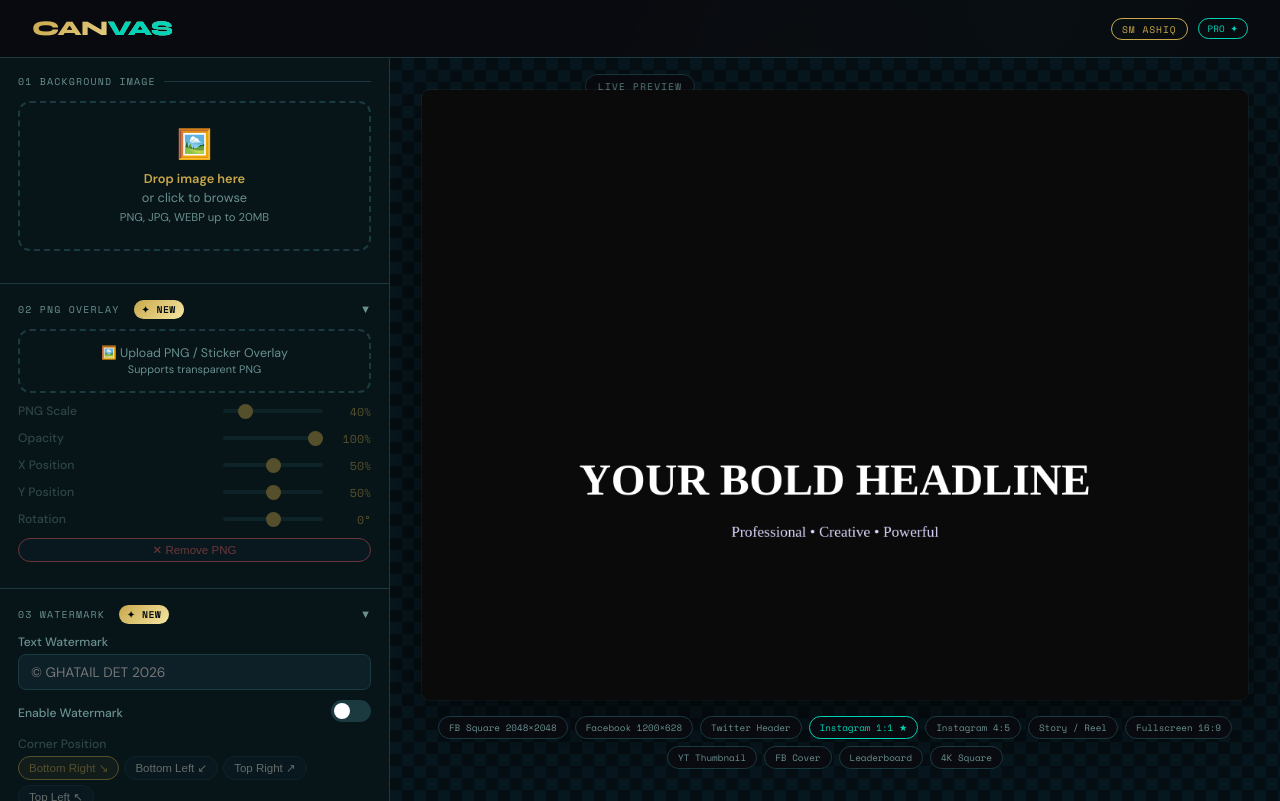
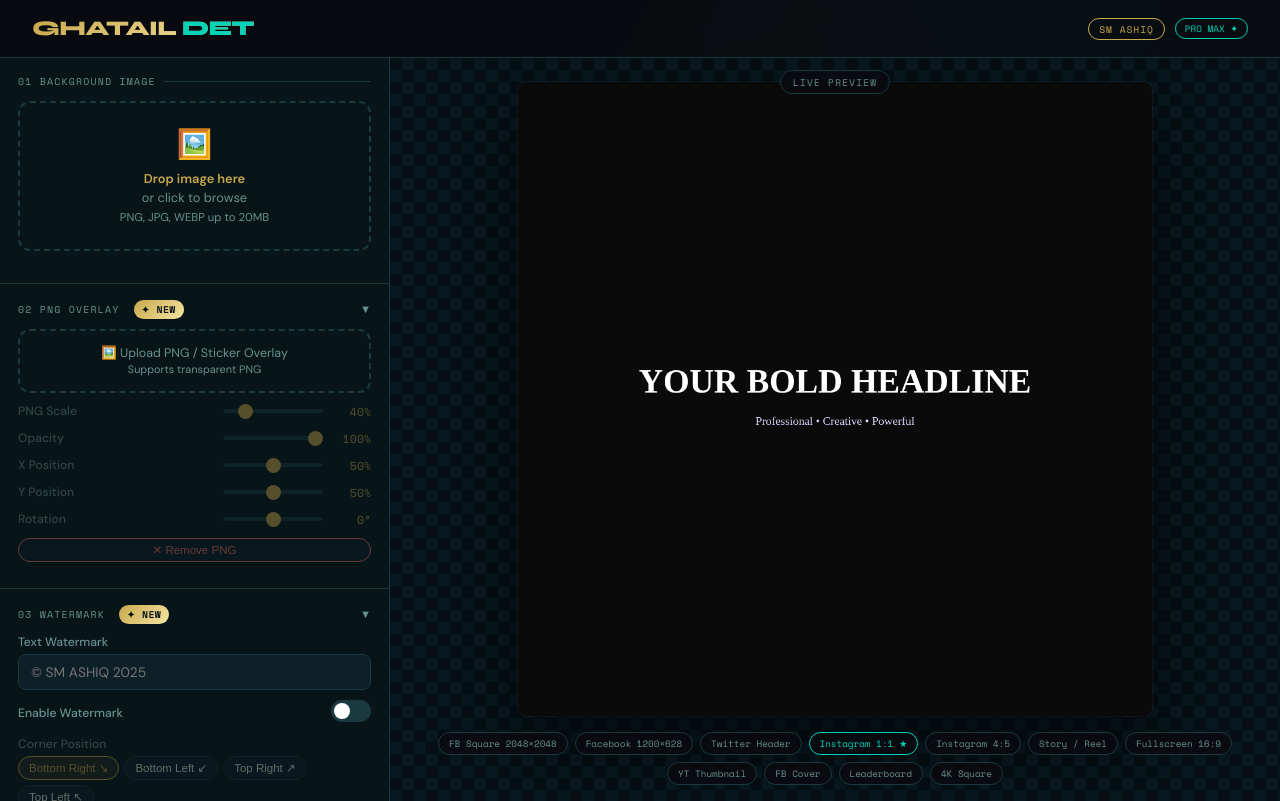
Before and after one commit to ASHIQUE09/CANVAS, a plain HTML site: page index.html in a window 1280 px wide. Drawn offline with nearby package versions, Linux system fonts and the light colour scheme; a web font is replaced by a local one.

Commit message:
Update index.html

```diff
--- a/index.html
+++ b/index.html
@@ -3,7 +3,7 @@
 <head>
 <meta charset="UTF-8">
 <meta name="viewport" content="width=device-width, initial-scale=1.0">
-<title>CANVAS — PRO MAX</title>
+<title>SM ASHIQ Banner Creator — PRO MAX</title>
 <link href="https://fonts.googleapis.com/css2?family=Bebas+Neue&family=DM+Sans:wght@300;400;500;600&family=Playfair+Display:ital,wght@0,700;1,400&family=Space+Mono&family=Syne:wght@700;800&family=Hind+Siliguri:wght@400;600;700&family=Tiro+Bangla:ital@0;1&family=Noto+Sans+Bengali:wght@400;700;900&family=Noto+Serif+Bengali:wght@400;700;900&family=Baloo+Da+2:wght@400;600;700;800&family=Kalpurush&family=Anek+Bangla:wght@400;600;700;800&family=Mina:wght@400;700&family=Galada&family=Bungee+Shade&family=Atma:wght@400;600;700&family=Nikosh&family=Alkatra:wght@400;700&family=Proza+Libre&family=Noto+Nastaliq+Urdu:wght@400;700&family=Murecho:wght@400;700;900&family=Bai+Jamjuree:wght@400;700&family=Khand:wght@400;600;700&family=Rajdhani:wght@400;600;700&family=Yatra+One&family=Teko:wght@400;600;700&family=Saira+Condensed:wght@400;700;900&family=Lilita+One&family=Pacifico&family=Righteous&family=Fredoka:wght@400;600;700&family=Dela+Gothic+One&display=swap" rel="stylesheet">
 <style>
 :root{
@@ -90,11 +90,11 @@ input[type="range"]::-webkit-slider-thumb:hover{transform:scale(1.3)}
 .download-btn:hover{transform:translateY(-2px);box-shadow:0 8px 24px rgba(201,168,76,0.4)}
 .download-btn:hover::before{opacity:1}
 .download-btn:active{transform:translateY(0)}
-.preview-pane{display:flex;flex-direction:column;align-items:center;justify-content:center;padding:32px;gap:16px;background:repeating-conic-gradient(#081820 0% 25%,#060f14 0% 50%) 0 0/24px 24px;height:100%;overflow-y:auto}
-.preview-label{position:absolute;top:16px;left:50%;transform:translateX(-50%);font-family:'Space Mono',monospace;font-size:0.6rem;letter-spacing:0.12em;color:var(--text-muted);text-transform:uppercase;background:rgba(10,10,15,0.8);border:1px solid var(--border);padding:4px 12px;border-radius:100px;backdrop-filter:blur(8px);white-space:nowrap}
-.canvas-wrapper{position:relative;max-width:100%;border-radius:8px;overflow:hidden;box-shadow:0 24px 80px rgba(0,0,0,0.6),0 0 0 1px rgba(255,255,255,0.05)}
-#bannerCanvas{display:block;max-width:100%;height:auto;border-radius:8px}
-.size-presets{display:flex;gap:7px;flex-wrap:wrap;justify-content:center}
+.preview-pane{display:flex;flex-direction:column;align-items:center;justify-content:center;padding:24px 24px 16px;gap:12px;background:repeating-conic-gradient(#081820 0% 25%,#060f14 0% 50%) 0 0/24px 24px;height:100%;overflow:hidden;position:relative}
+.preview-label{position:absolute;top:12px;left:50%;transform:translateX(-50%);font-family:'Space Mono',monospace;font-size:0.6rem;letter-spacing:0.12em;color:var(--text-muted);text-transform:uppercase;background:rgba(10,10,15,0.8);border:1px solid var(--border);padding:4px 12px;border-radius:100px;backdrop-filter:blur(8px);white-space:nowrap;z-index:5}
+.canvas-wrapper{position:relative;flex:1 1 auto;min-height:0;display:flex;align-items:center;justify-content:center;border-radius:8px;overflow:hidden;box-shadow:0 24px 80px rgba(0,0,0,0.6),0 0 0 1px rgba(255,255,255,0.05);max-width:100%;max-height:100%}
+#bannerCanvas{display:block;max-width:100%;max-height:100%;width:auto;height:auto;border-radius:8px;object-fit:contain}
+.size-presets{display:flex;gap:7px;flex-wrap:wrap;justify-content:center;flex-shrink:0;padding-top:4px}
 .size-chip{font-family:'Space Mono',monospace;font-size:0.58rem;padding:4px 10px;border-radius:100px;border:1px solid var(--border);color:var(--text-muted);cursor:pointer;background:rgba(10,10,15,0.8);transition:all 0.2s;backdrop-filter:blur(4px)}
 .size-chip.active,.size-chip:hover{border-color:var(--accent3);color:var(--accent3)}
 .effect-chips{display:flex;flex-wrap:wrap;gap:5px;margin-bottom:10px}
@@ -142,7 +142,8 @@ input[type="range"]::-webkit-slider-thumb:hover{transform:scale(1.3)}
   body{height:auto;overflow:auto}
   .app{grid-template-columns:1fr;height:auto;overflow:visible}
   .sidebar{height:auto;max-height:none;overflow:visible;border-right:none;border-bottom:1px solid var(--border)}
-  .preview-pane{height:auto;min-height:50vw;padding:20px 14px;position:relative;overflow:visible}
+  .preview-pane{height:auto;min-height:60vw;padding:48px 14px 16px;position:relative;overflow:visible;flex-direction:column}
+  .canvas-wrapper{flex:none;width:100%;max-height:80vw}
   header{padding:12px 16px}
   .download-btn{width:calc(100% - 28px);margin-inline:14px}
   .section{padding:14px 12px 0}
@@ -151,10 +152,10 @@ input[type="range"]::-webkit-slider-thumb:hover{transform:scale(1.3)}
 </head>
 <body>
 <header>
-  <div class="logo">CAN<span>VAS</span></div>
+  <div class="logo">GHATAIL <span>DET</span></div>
   <div style="display:flex;align-items:center;gap:10px">
     <div class="header-badge">SM ASHIQ</div>
-    <div style="font-family:'Space Mono',monospace;font-size:0.58rem;padding:3px 9px;border:1px solid var(--accent3);border-radius:100px;color:var(--accent3)">PRO ✦</div>
+    <div style="font-family:'Space Mono',monospace;font-size:0.58rem;padding:3px 9px;border:1px solid var(--accent3);border-radius:100px;color:var(--accent3)">PRO MAX ✦</div>
   </div>
 </header>
 
@@ -203,7 +204,7 @@ input[type="range"]::-webkit-slider-thumb:hover{transform:scale(1.3)}
     <div class="section-body" id="wmBody" style="max-height:600px">
       <div style="height:10px"></div>
       <label>Text Watermark</label>
-      <input type="text" id="wmText" placeholder="© GHATAIL DET 2026" value="">
+      <input type="text" id="wmText" placeholder="© SM ASHIQ 2025" value="">
       <div style="display:flex;align-items:center;justify-content:space-between;margin-bottom:10px">
         <label style="margin:0">Enable Watermark</label>
         <label class="toggle-switch"><input type="checkbox" id="wmEnabled"><span class="toggle-slider"></span></label>
```
